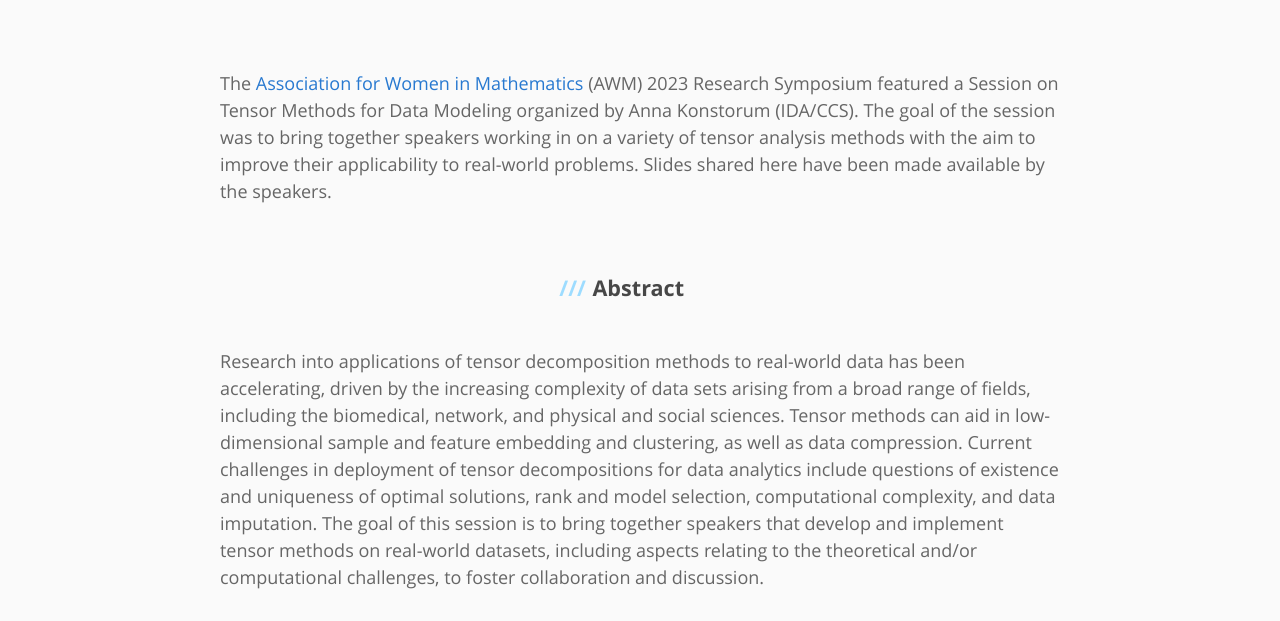
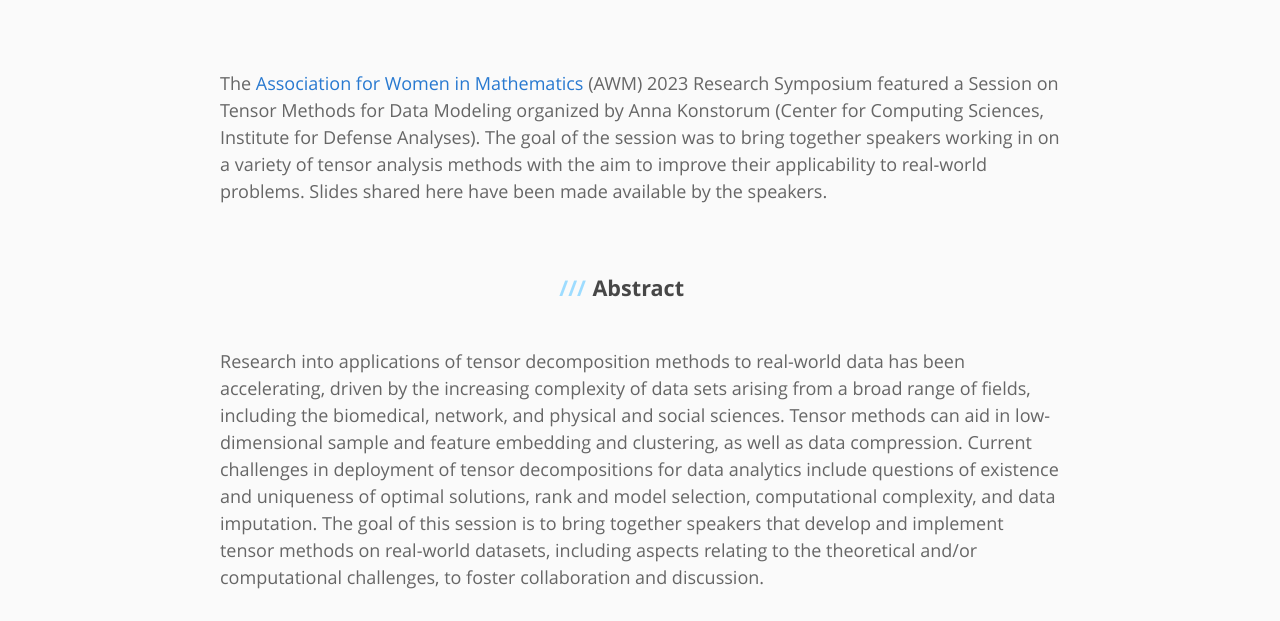
Before and after one commit to akonstodata/awm_2023_tensormethods, a plain HTML site: page index.html in a window 1280 px wide. Shown: the part 221-842 px from the top of the page. Drawn offline with nearby package versions, Linux system fonts and the light colour scheme; some packages are replaced by stand-ins of ours.

Commit message:
Add files via upload

```diff
--- a/index.html
+++ b/index.html
@@ -75,11 +75,12 @@ text-align: center;
 <p><font size="4"> <br></p>
 <p>The <a href="https://awm-math.org/">Association for Women in
 Mathematics</a> (AWM) 2023 Research Symposium featured a Session on
-Tensor Methods for Data Modeling organized by Anna Konstorum (IDA/CCS).
-The goal of the session was to bring together speakers working in on a
-variety of tensor analysis methods with the aim to improve their
-applicability to real-world problems. Slides shared here have been made
-available by the speakers.</p>
+Tensor Methods for Data Modeling organized by Anna Konstorum (Center for
+Computing Sciences, Institute for Defense Analyses). The goal of the
+session was to bring together speakers working in on a variety of tensor
+analysis methods with the aim to improve their applicability to
+real-world problems. Slides shared here have been made available by the
+speakers.</p>
 <p><br></p>
 <div id="abstract" class="section level3">
 <h3>Abstract</h3>
```
